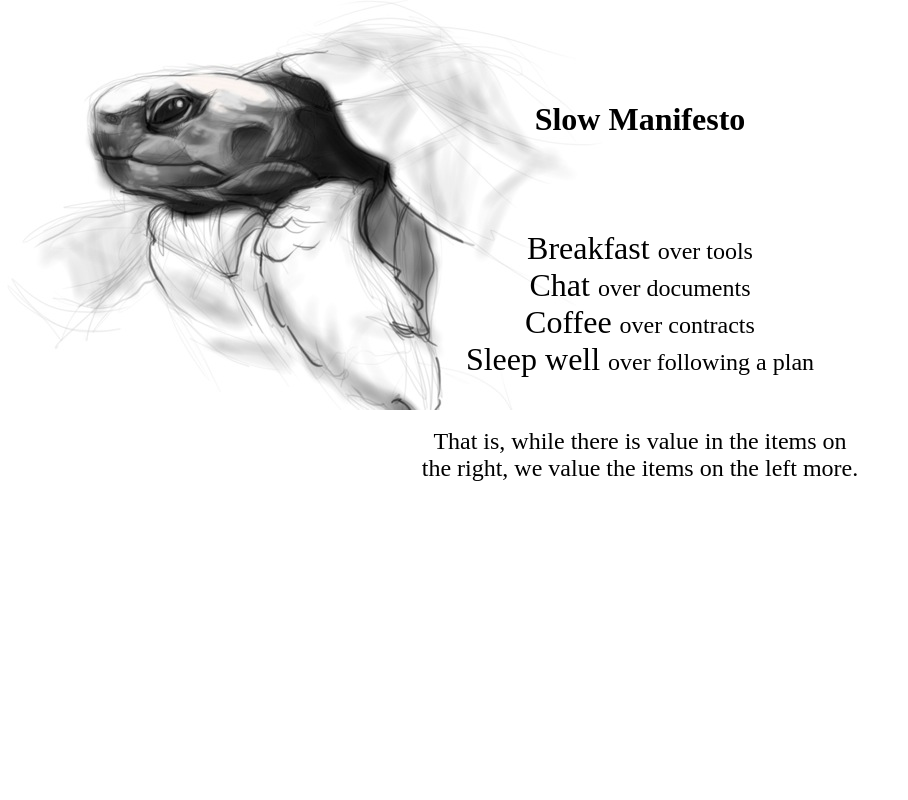
After one commit to Agil-AZ/WebAgilAZ, a PHP site: page /slow-manifesto.html in a window 1280 px wide. The commit adds this page. Shown: the whole page, without its empty margins (0-908 px from the left). Run offline with PHP 8.4, Linux system fonts and the light colour scheme.

Commit message:
Slow manifesto

```diff
--- a/index.html
+++ b/index.html
@@ -294,6 +294,9 @@
 			<div class="logo-twitter">
 				<a href="http://twitter.com/agil_az" target="_blank"><img src="img/logo_twitter.png"></a>
 			</div>
+			<div class="logo-slow">
+				<a href="slow-manifesto.html" target="_blank"><img src="img/slow.png"></a>
+			</div>
 			<div class="logo-humanstxt">
 				<a href="humans.txt" target="_blank"><img src="img/humanstxt-transparent-color.png"></a>
 			</div>
--- /dev/null
+++ b/slow-manifesto.html
@@ -0,0 +1,34 @@
+<!DOCTYPE HTML PUBLIC "-//W3C//DTD HTML 3.2 Final//EN">
+<html>
+<head>
+<title>Manifesto for Slow Software Development</title>
+<meta http-equiv="Content-Type" content="text/html; charset=utf-8" />
+<style>
+	body {
+		background: url('./img/turtle.jpeg') no-repeat left top;
+	}
+</style>
+</head>
+<body>
+<center>
+<br><br><br><br>
+
+<h1>Slow Manifesto</h1>
+<br><br><br>
+<p>
+<font size="+3">Breakfast </font><font size="+2">over tools<br></font>
+<font size="+3">Chat </font><font size="+2">over documents<br></font>
+<font size="+3">Coffee </font><font size="+2">over contracts<br></font>
+<font size="+3">Sleep well </font><font size="+2">over following a plan<br></font>
+</p>
+<p>
+</p>
+&nbsp;
+<p>
+<font size="+2">
+That is, while there is value in the items on<br>the right, we value the items on the left more.<br>
+</font>
+</p>
+<br><br><br><br>
+</body>
+</html>
```
Also changed, not shown: css/style.css (+11 -2 lines), img/slow.png (added), img/turtle.jpeg (added).
